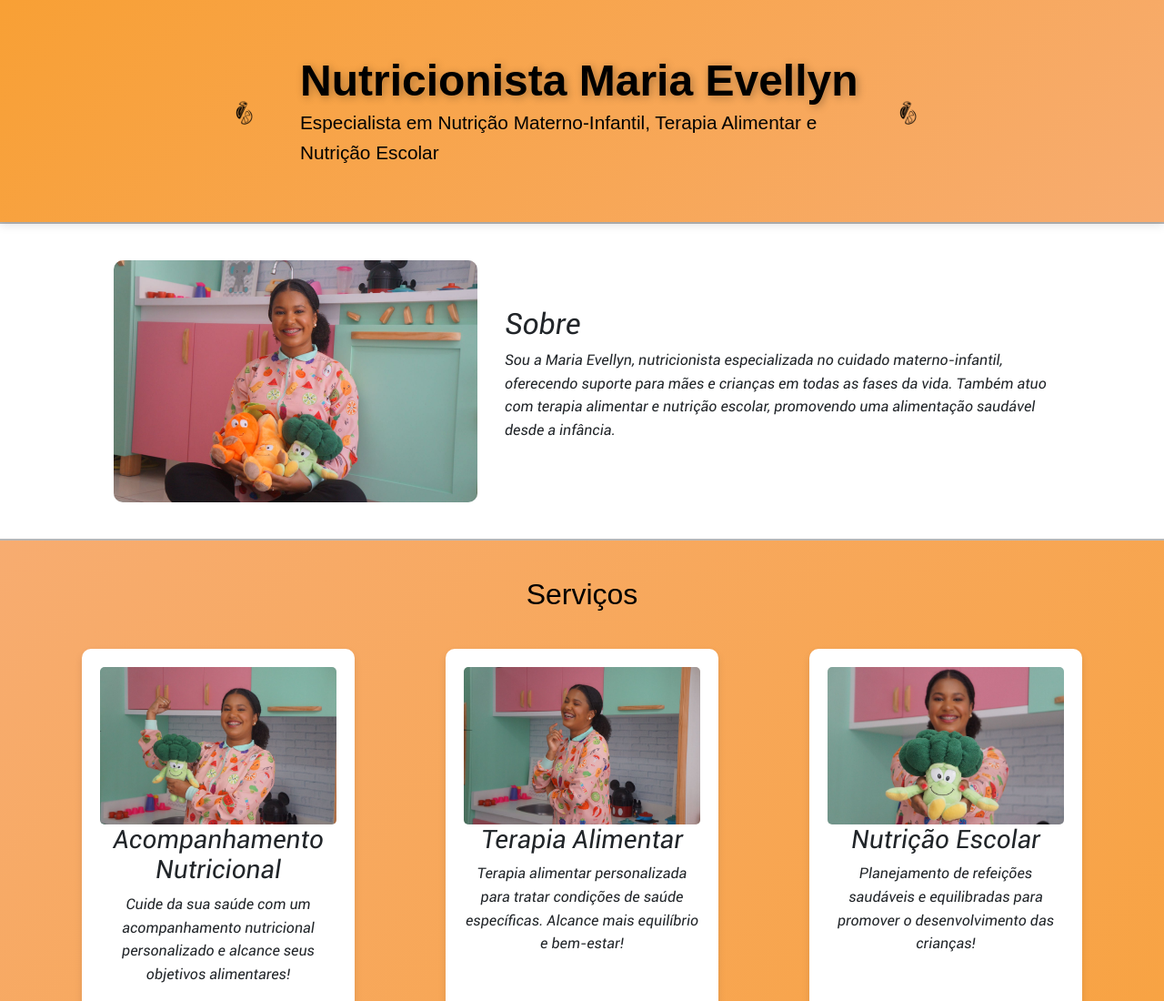
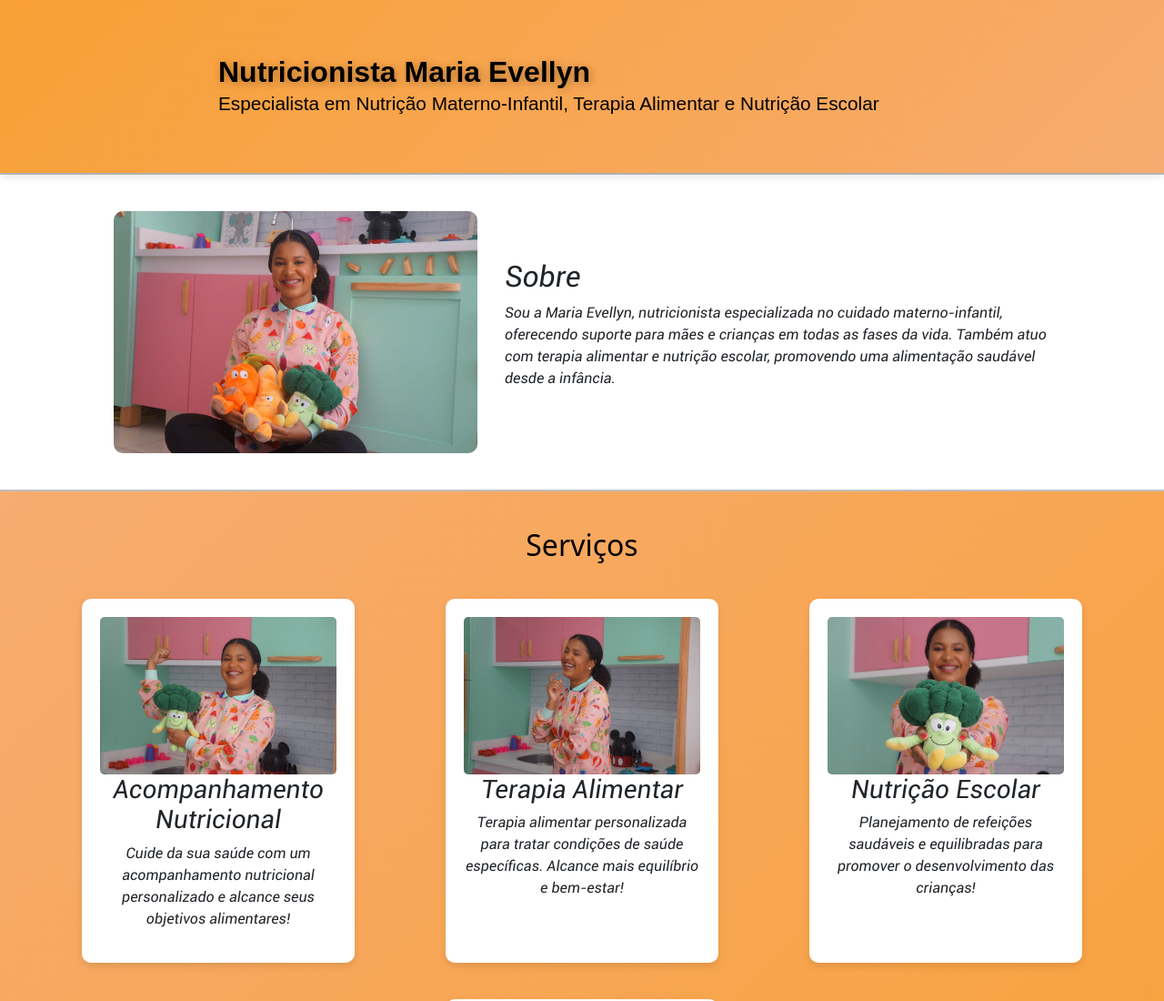
Before and after one commit to KauhanHernandes/nutrievellyntest, a website: page index.html in a window 1280 px wide. Shown: the top 1100 px of the page at 91% size. Drawn offline with nearby package versions, Linux system fonts and the light colour scheme; a web font is replaced by a local one.

Commit message:
remoção da logo

```diff
--- a/index.html
+++ b/index.html
@@ -10,7 +10,6 @@
     <link href="https://cdn.jsdelivr.net/npm/bootstrap@5.3.3/dist/css/bootstrap.min.css" rel="stylesheet" integrity="sha384-QWTKZyjpPEjISv5WaRU9OFeRpok6YctnYmDr5pNlyT2bRjXh0JMhjY6hW+ALEwIH" crossorigin="anonymous">
     <link href="https://fonts.googleapis.com/css2?family=Noto+Sans:wght@400;700&display=swap" rel="stylesheet">
     <link href="https://fonts.googleapis.com/css2?family=Playwrite+België+Walloon&display=swap" rel="stylesheet">
-    <link rel="stylesheet" href="main.css" media="screen and (min-width: 768px)">
 
 </head>
 
@@ -19,15 +18,9 @@
     <!-- Header -->
     <header data-aos="fade-down">
         <div class="header-content">
-            <div class="logo-container">
-                <img src="imgs/logo.png" alt="Logo" class="logo">
-            </div>
             <div class="text-container">
                 <h1>Nutricionista Maria Evellyn</h1>
                 <p>Especialista em Nutrição Materno-Infantil, Terapia Alimentar e Nutrição Escolar</p>
-            </div>
-            <div class="additional-container">
-                <img src="imgs/logo.png" alt="Imagem Direita" class="additional-image">
             </div>
         </div>
     </header>
--- a/main.css
+++ b/main.css
@@ -47,6 +47,7 @@ header {
 }
 
 .header-content {
+    font-family: 'Rubiki', sans-serif;
     max-width: 800px;
     margin: 0 auto;
     display: flex;
@@ -55,25 +56,12 @@ header {
     animation: fadeInDown 1.2s ease-in-out;
 }
 
-.logo-container {
-    margin-right: 20px;
-}
-
 .text-container {
     flex: 1;
 }
 
-.additional-container {
-    margin-left: 20px;
-}
-
-.logo, .additional-image {
-    width: 70px;
-    height: auto;
-}
-
 .header-content h1 {
-    font-size: 3rem;
+    font-size: 2rem;
     margin: 0;
     font-weight: 700;
     color: #000;
```
Also changed, not shown: scripts.js (line endings or trailing spaces).
